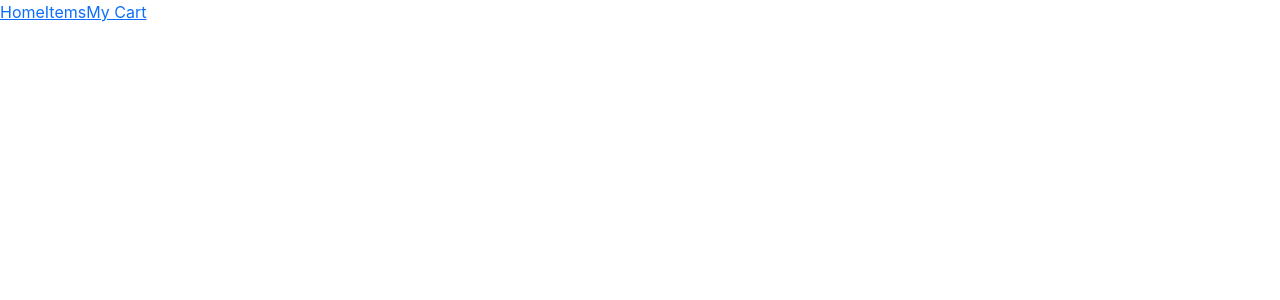
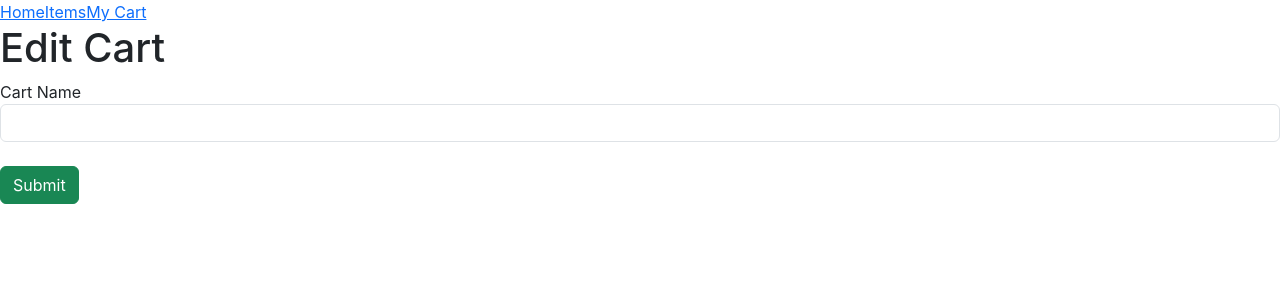
Before and after one commit to adelewatkins/LegacyFrontEnd, a React (Create React App) app: page /cart/edit/1 in a window 1280 px wide. Before the commit this address had no page. Shown: the top 300 px of the page. Built offline with nearby package versions, Linux system fonts and the light colour scheme; no server answers; the HTML template or start-up script is replaced by a standard one.

Commit message:
edit cart button functional

```diff
--- a/src/App.js
+++ b/src/App.js
@@ -5,6 +5,7 @@ import Home from "./Components/Home";
 import Item from "./Components/Item/Item";
 import Cart from "./Components/Cart/Cart";
 import EditItem from './Components/Item/EditItem';
+import EditCart from './Components/Cart/EditCart';
 
 
 
@@ -21,6 +22,7 @@ function App() {
       <Route path="/items" element={<Item />} />
       <Route path="/cart" element={<Cart />} />
       <Route path="/item/edit/:id" element={<EditItem />} />
+      <Route path="/cart/edit/:id" element={<EditCart />} />
       </Routes>
     </Router>
   );
--- /dev/null
+++ b/src/Components/Cart/EditCart.jsx
@@ -0,0 +1,56 @@
+import { useNavigate, useParams } from "react-router-dom";
+import { useState, useEffect } from "react";
+import axios from "axios";
+
+function EditCart() {
+    const navigate = useNavigate();
+    const params = useParams();
+    const [name, setName] = useState("");
+
+    useEffect(() => {
+        axios.get("http://localhost:8082/cart/get")
+            .then((res) => {
+                console.log(res);
+                setName(res.data.name);
+            }).catch(err => console.error(err))
+    }, []);
+
+    const handleSubmit = (e) => {
+        e.preventDefault();
+
+        axios
+            .put("http://localhost:8082/cart/edit/" + params.id, {
+                name
+            })
+            .then(() => {
+                navigate("/cart");
+            })
+            .catch((error) => console.error(error));
+    };
+
+    return (
+        <div>
+            <form onSubmit={handleSubmit}>
+                {" "}
+                <h1>Edit Cart &nbsp;</h1>
+                <label htmlFor="name">Cart Name &nbsp;</label>
+                <input
+                    value={name}
+                    onChange={(e) => setName(e.target.value)}
+                    id="name"
+                    type="text"
+                    className="form-control"
+                ></input>
+
+                <br />
+                <button type="submit" className="btn btn-success btn-md">
+                    Submit
+                </button>
+                <br />
+
+            </form>
+        </div>
+    );
+}
+
+export default EditCart;
--- a/src/Components/Item/EditItem.jsx
+++ b/src/Components/Item/EditItem.jsx
@@ -38,7 +38,7 @@ function EditItem() {
         <div>
         <form onSubmit={handleSubmit}>
         {" "}
-        <h1>Items &nbsp;</h1>
+        <h1>Edit Item &nbsp;</h1>
         <label htmlFor="name">Item Name &nbsp;</label>
         <input
           value={name}
```
